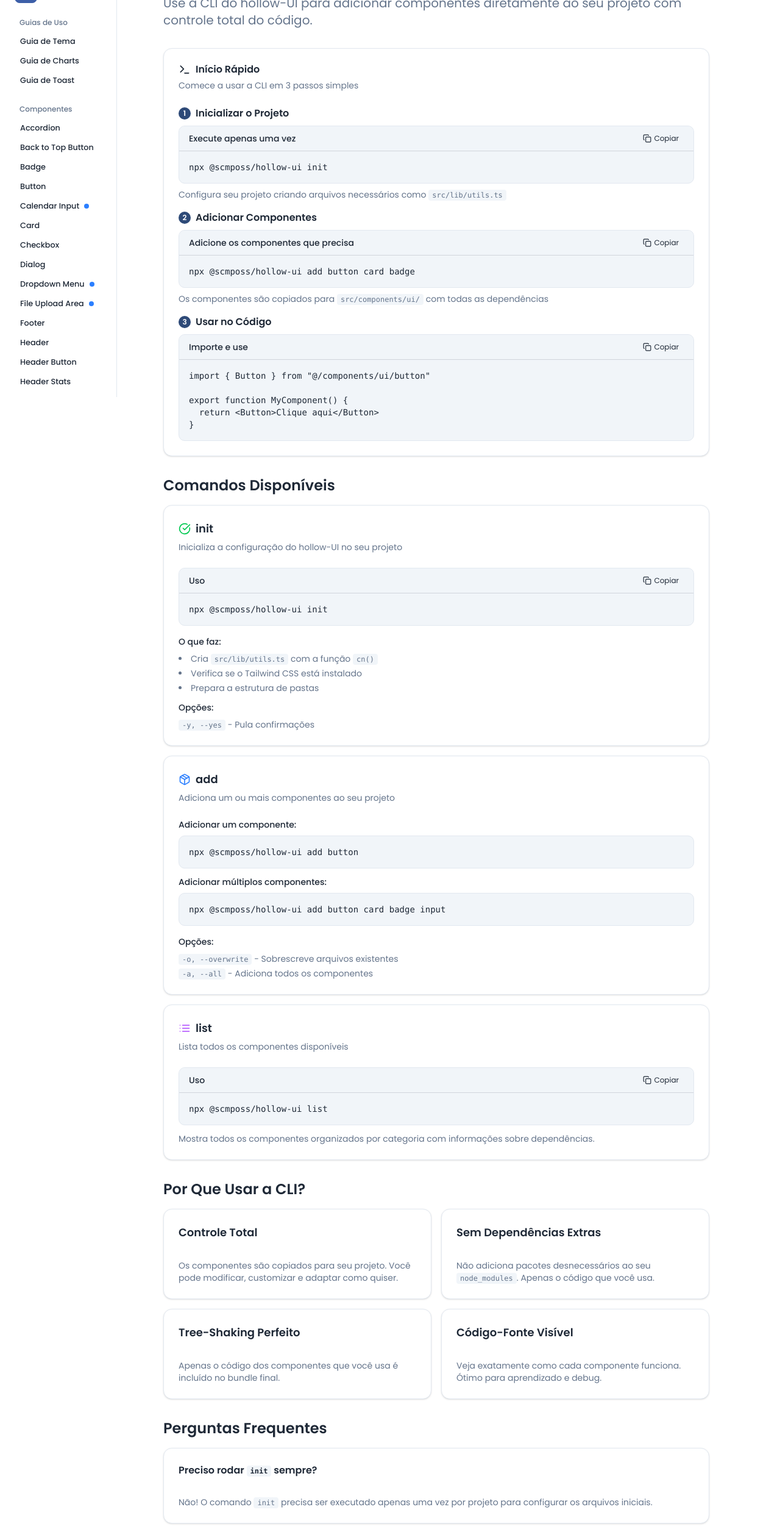
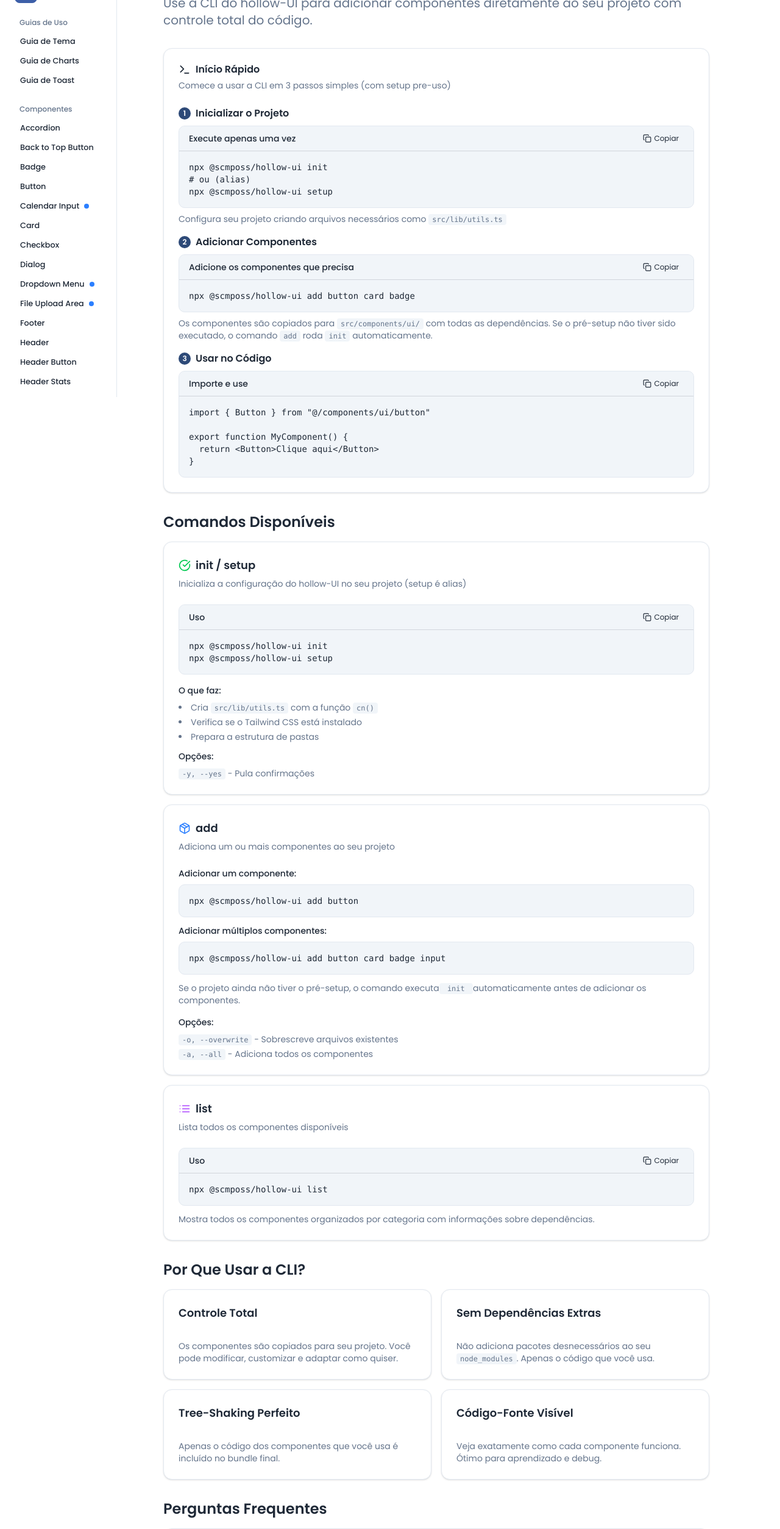
Before and after one commit to SCamposs/hollow-UI, a Next.js app: page /cli in a window 1280 px wide. Shown: the part 234-2741 px from the top of the page at 61% size. Built offline with nearby package versions, Linux system fonts and the light colour scheme.

Commit message:
feat: add 'setup' alias and auto-run init on add

```diff
--- a/package.json
+++ b/package.json
@@ -1,6 +1,6 @@
 {
   "name": "@scmposs/hollow-ui",
-  "version": "1.0.0",
+  "version": "1.0.1",
   "description": "hollow-UI - Modern React Components Framework with Dark Fantasy Design System. Developed by Ítalo Soares Campos",
   "author": "Ítalo Soares Campos <soarescmpos@gmail.com>",
   "license": "MIT",
--- a/src/app/cli/page.tsx
+++ b/src/app/cli/page.tsx
@@ -46,7 +46,7 @@
                 Início Rápido
               </CardTitle>
               <CardDescription>
-                Comece a usar a CLI em 3 passos simples
+                Comece a usar a CLI em 3 passos simples (com setup pre-uso)
               </CardDescription>
             </CardHeader>
             <CardContent className="space-y-4">
@@ -59,7 +59,9 @@
                 </h4>
                 <CodeBlock
                   title="Execute apenas uma vez"
-                  code="npx @scmposs/hollow-ui init"
+                  code={`npx @scmposs/hollow-ui init
+# ou (alias)
+npx @scmposs/hollow-ui setup`}
                 />
                 <p className="text-sm text-muted-foreground mt-2">
                   Configura seu projeto criando arquivos necessários como{" "}
@@ -85,7 +87,10 @@
                   <code className="px-1.5 py-0.5 bg-muted rounded text-xs">
                     src/components/ui/
                   </code>{" "}
-                  com todas as dependências
+                  com todas as dependências. Se o pré-setup não tiver sido
+                  executado, o comando <code className="px-1.5 py-0.5 bg-muted rounded text-xs">add</code>{" "}
+                  roda <code className="px-1.5 py-0.5 bg-muted rounded text-xs">init</code>{" "}
+                  automaticamente.
                 </p>
               </div>
 
@@ -118,14 +123,19 @@
                 <CardHeader>
                   <CardTitle className="flex items-center gap-2 text-lg">
                     <CheckCircle className="w-5 h-5 text-green-500" />
-                    init
+                    init / setup
                   </CardTitle>
                   <CardDescription>
                     Inicializa a configuração do hollow-UI no seu projeto
+                    (setup é alias)
                   </CardDescription>
                 </CardHeader>
                 <CardContent>
-                  <CodeBlock title="Uso" code="npx @scmposs/hollow-ui init" />
+                  <CodeBlock
+                    title="Uso"
+                    code={`npx @scmposs/hollow-ui init
+npx @scmposs/hollow-ui setup`}
+                  />
                   <div className="mt-4">
                     <p className="text-sm font-medium mb-2">O que faz:</p>
                     <ul className="list-disc list-inside text-sm text-muted-foreground space-y-1">
@@ -182,6 +192,11 @@
                       <CodeBlock code="npx @scmposs/hollow-ui add button card badge input" />
                     </div>
                   </div>
+                  <p className="text-sm text-muted-foreground mt-3">
+                    Se o projeto ainda não tiver o pré-setup, o comando executa
+                    <code className="px-1.5 py-0.5 bg-muted rounded text-xs"> init </code>
+                    automaticamente antes de adicionar os componentes.
+                  </p>
                   <div className="mt-4">
                     <p className="text-sm font-medium mb-2">Opções:</p>
                     <ul className="text-sm text-muted-foreground space-y-1">
@@ -304,11 +319,15 @@
                 </CardHeader>
                 <CardContent>
                   <p className="text-sm text-muted-foreground">
-                    Não! O comando{" "}
+                    Não! Os comandos{" "}
                     <code className="px-1.5 py-0.5 bg-muted rounded text-xs">
                       init
                     </code>{" "}
-                    precisa ser executado apenas uma vez por projeto para
+                    e{" "}
+                    <code className="px-1.5 py-0.5 bg-muted rounded text-xs">
+                      setup
+                    </code>{" "}
+                    precisam ser executados apenas uma vez por projeto para
                     configurar os arquivos iniciais.
                   </p>
                 </CardContent>
--- a/src/cli/commands/add.ts
+++ b/src/cli/commands/add.ts
@@ -4,20 +4,63 @@
   getAllComponents,
   getComponentWithDependencies,
 } from "../utils/registry.js";
+import { init } from "./init.js";
 import {
   writeFile,
   fileExists,
   readFile,
   resolveComponentPath,
   installDependencies,
+  getProjectRoot,
 } from "../utils/fs.js";
 import path from "path";
 import chalk from "chalk";
+
+const HOLLOW_UI_TOKEN_MARKER = "/* hollow-UI Design Tokens */";
+const GLOBALS_SEARCH_PATHS = [
+  ["src", "app", "globals.css"],
+  ["app", "globals.css"],
+  ["src", "styles", "globals.css"],
+  ["styles", "globals.css"],
+  ["src", "index.css"],
+  ["src", "globals.css"],
+];
+
+async function isProjectInitialized(): Promise<boolean> {
+  const projectRoot = getProjectRoot();
+  const utilsPath = path.join(projectRoot, "src", "lib", "utils.ts");
+
+  if (!(await fileExists(utilsPath))) {
+    return false;
+  }
+
+  for (const parts of GLOBALS_SEARCH_PATHS) {
+    const globalsPath = path.join(projectRoot, ...parts);
+    if (!(await fileExists(globalsPath))) {
+      continue;
+    }
+
+    const content = await readFile(globalsPath);
+    if (content.includes(HOLLOW_UI_TOKEN_MARKER)) {
+      return true;
+    }
+  }
+
+  return false;
+}
 
 export async function add(
   components: string[] = [],
   options: { all?: boolean; overwrite?: boolean } = {}
 ) {
+  const isInitialized = await isProjectInitialized();
+
+  if (!isInitialized) {
+    logger.warn("Pré-setup não encontrado. Executando 'hollow-ui init' automaticamente...");
+    logger.break();
+    await init({ yes: true });
+  }
+
   if (options.all) {
     components = getAllComponents();
     logger.info("Adicionando todos os componentes...");
--- a/src/cli/index.ts
+++ b/src/cli/index.ts
@@ -19,6 +19,12 @@
   .action(init);
 
 program
+  .command("setup")
+  .description("Alias para init (pré-setup do hollow-UI)")
+  .option("-y, --yes", "Pular confirmações e usar valores padrão")
+  .action(init);
+
+program
   .command("add")
   .description("Adiciona um componente ao seu projeto")
   .argument("[components...]", "Nome dos componentes para adicionar")
--- a/src/components/ui/InstallationSection.tsx
+++ b/src/components/ui/InstallationSection.tsx
@@ -18,7 +18,8 @@
           <div className="space-y-2">
             <CodeBlock
               title="1. Inicializar (primeira vez)"
-              code="npx @scmposs/hollow-ui init"
+              code={`npx @scmposs/hollow-ui init
+npx @scmposs/hollow-ui setup`}
             />
             <CodeBlock
               title="2. Adicionar componente"
@@ -26,10 +27,13 @@
             />
           </div>
           <p className="text-sm text-muted-foreground mt-2">
-            O comando{" "}
+            Os comandos{" "}
             <code className="px-1.5 py-0.5 bg-muted rounded text-xs">init</code>{" "}
-            configura seu projeto (necessário apenas uma vez). O componente será
-            copiado para o seu projeto com todas as dependências necessárias.
+            e{" "}
+            <code className="px-1.5 py-0.5 bg-muted rounded text-xs">setup</code>{" "}
+            fazem o pré-setup (necessário apenas uma vez). Se você rodar{" "}
+            <code className="px-1.5 py-0.5 bg-muted rounded text-xs">add</code>{" "}
+            sem isso, a CLI executa o setup automaticamente.
           </p>
         </div>
         <div>
```
Also changed, not shown: 2 other files (tests, documents, lock files or other folders).
